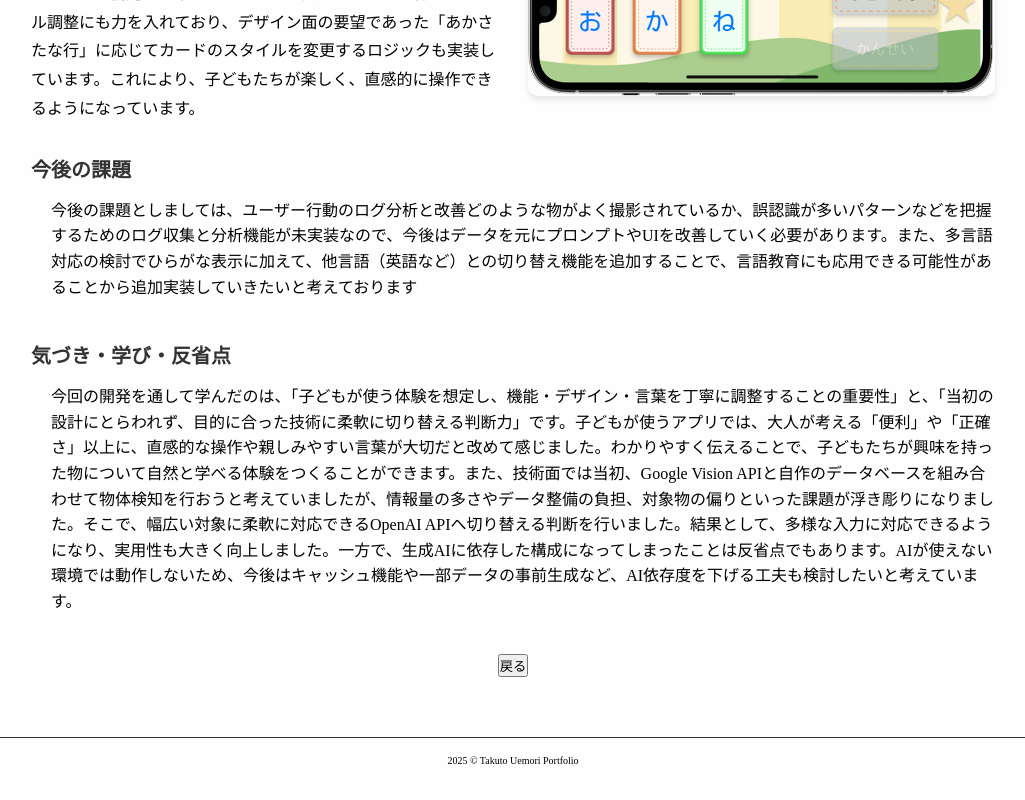
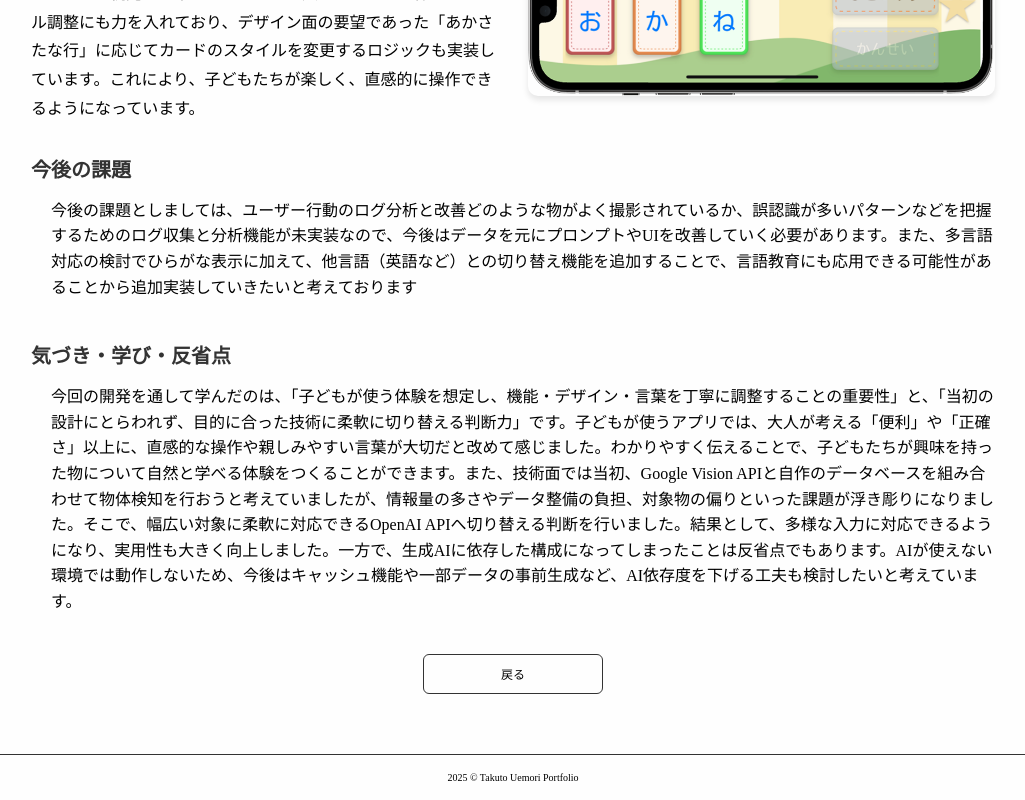
Before and after one commit to UTakuto/portfolio, a React (Vite) app: page /work/1 in a window 1280 px wide. Shown: the part 1232-2032 px from the top of the page, without its empty margins (127-1152 px from the left). Built offline with nearby package versions, Linux system fonts and the light colour scheme.

Commit message:
Buttonコンポーネントを使用して戻るボタンを実装し、クリックイベントを処理するように変更

```diff
--- a/src/components/work/WorkDetails.jsx
+++ b/src/components/work/WorkDetails.jsx
@@ -1,6 +1,7 @@
 import { useParams, useNavigate } from "react-router-dom";
 import { productionInfo } from "../../data/productions";
 import "./WorkDetails.css";
+import Button from "../button/Button";
 
 export default function WorkDetails() {
     const { id } = useParams();
@@ -102,19 +103,17 @@ export default function WorkDetails() {
             </div>
 
             <div className="backButton">
-                <button
+                <Button
+                    text="戻る"
                     onClick={() => {
                         navigate("/");
-                        // 遷移後にworksまでスクロール
                         setTimeout(() => {
                             document
                                 .getElementById("works")
                                 ?.scrollIntoView({ behavior: "smooth" });
                         }, 100);
                     }}
-                >
-                    戻る
-                </button>
+                />
             </div>
         </div>
     );
```
